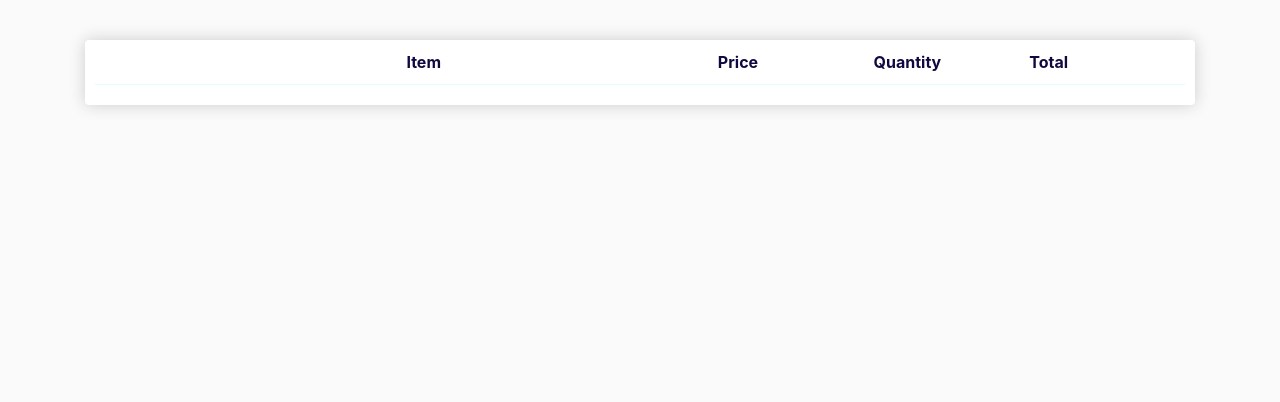
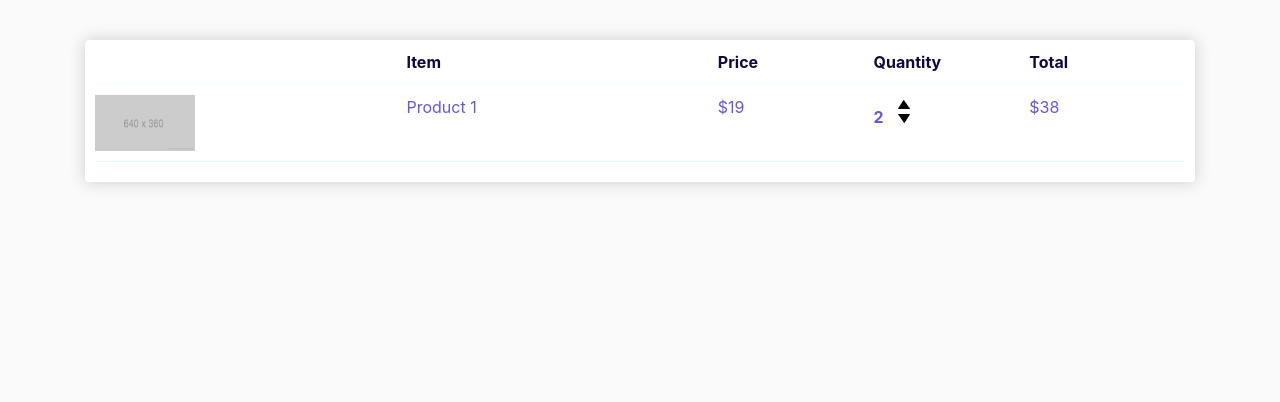
Before and after one commit to ellis882/it_just_uni_socks_msp5, a Django app: page /cart/ in a window 1280 px wide. Shown: the part 261-663 px from the top of the page. Run offline with Django 3.2, Linux system fonts and the light colour scheme; some libraries are stand-ins or nearby versions.

Commit message:
added cart rows to cart template

```diff
--- a/shop/templates/shop/cart.html
+++ b/shop/templates/shop/cart.html
@@ -29,6 +29,21 @@
                     <div style="flex:1; color: #0f093f;"><strong>Quantity</strong></div>
                     <div style="flex:1; color: #0f093f;" ><strong>Total</strong></div>
                 </div>
+
+                <div class="cart-row">
+                    <div style="flex:2"><img class="row-image" src="{% static 'images/placeholder.png' %}"></div>
+                    <div style="flex:2; color: #6857dd;">Product 1</div>
+                    <div style="flex:1;color: #6857dd; " >$19</div>
+                    <div style="flex:1; color: #6857dd;">
+                        <p class="quantity">2</p>
+                        <div class="quantity">
+                            <img class="chg-quantity" src="{% static 'images/arrow-up.png' %}">
+
+                            <img class="chg-quantity" src="{% static 'images/arrow-down.png' %}" >
+                        </div>
+                    </div>
+                    <div style="flex:1; color: #6857dd;" ><p>$38</p></div>
+                </div>
             </div>
         </div>
     </div>
```
